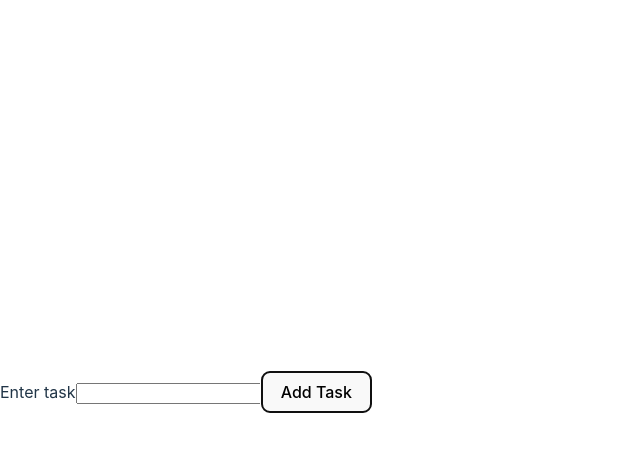
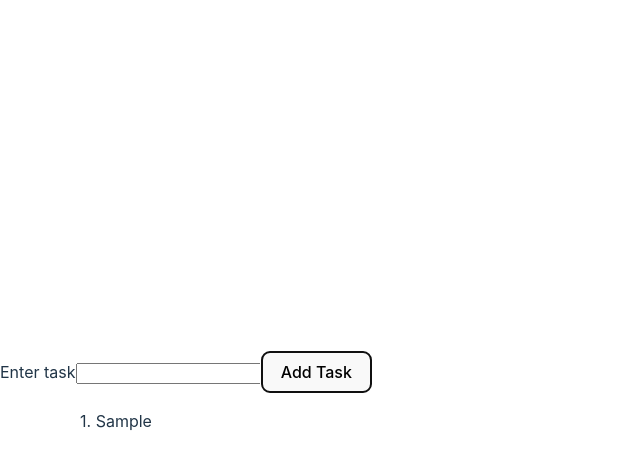
Before and after one commit to Eveieve/CV-builder, a React (Vite) app in the folder vite-project/: page / in a window 1280 px wide. Both pictures are taken after typing "Sample" into the empty fields and a click on the button "Add Task". Shown: the top 466 px of the page, without its empty margins (0-640 px from the left). Built offline with nearby package versions, Linux system fonts and the light colour scheme.

Commit message:
set numbered lists

```diff
--- a/vite-project/src/App.jsx
+++ b/vite-project/src/App.jsx
@@ -6,11 +6,12 @@ class App extends Component {
   constructor() {
     super();
     // declare state
+    this.count = 1;
     this.state = {
-      task: { text: "", id: uniqid() },
-      // put tasks in the tasks array
+      task: { text: "", id: uniqid(), num: this.count },
+
       tasks: [],
-      numOfTasks: this.tasks?.length, // NumOf items
+      // numOfTasks: this.tasks?.length, // NumOf items
     };
   }
   // handle change in the input field
@@ -21,6 +22,7 @@ class App extends Component {
       task: {
         text: e.target.value,
         id: this.state.task.id,
+        num: this.count,
       },
     });
     console.log(this.state);
@@ -30,22 +32,23 @@ class App extends Component {
     e.preventDefault();
     this.setState(
       {
-        // returns new array with the new added task
+
         tasks: this.state.tasks.concat(this.state.task),
-        // then set the task.text to be empty again, like how it was in the first place
+
         task: {
           text: "",
           id: uniqid(),
+          num: this.count++,
         },
       },
       () => console.log(this.state.tasks)
     );
-    // console.log(this.state.tasks);
+
   };
 
   render() {
     // unpacking task prop and tasks prop from the state object
-    const { task, tasks, numOfTasks } = this.state;
+    const { task, tasks } = this.state;
 
     return (
       <div>
@@ -58,7 +61,7 @@ class App extends Component {
           />
 
           <button type="submit">Add Task</button>
-          <Overview tasks={tasks} numOfTasks={numOfTasks} />
+          <Overview tasks={tasks}  num = {task.num}/>
         </form>
       </div>
     );
--- a/vite-project/src/Overview.jsx
+++ b/vite-project/src/Overview.jsx
@@ -2,10 +2,11 @@ const Overview = (props) => {
   // takes 'tasks' array from props
   const { tasks, numOfTasks } = props;
   console.log(numOfTasks);
+
   return (
     <ul>
       {tasks.map((task) => {
-        return <p> {numOfTasks}</p>;
+        return <ul> {task.num}. {task.text} </ul>;
       })}
     </ul>
   );
```
